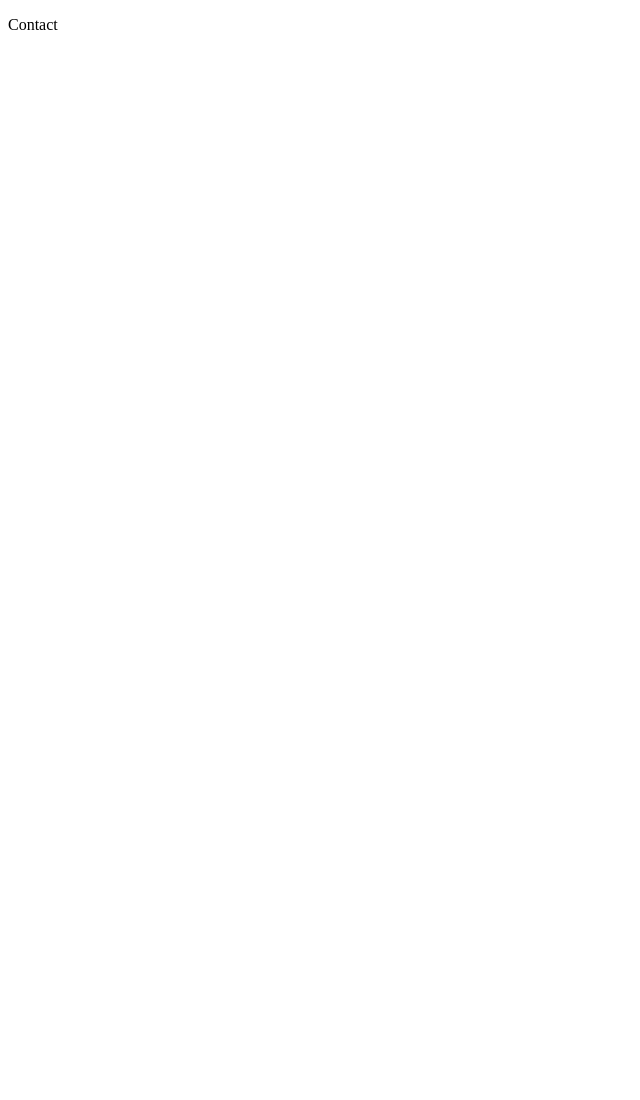
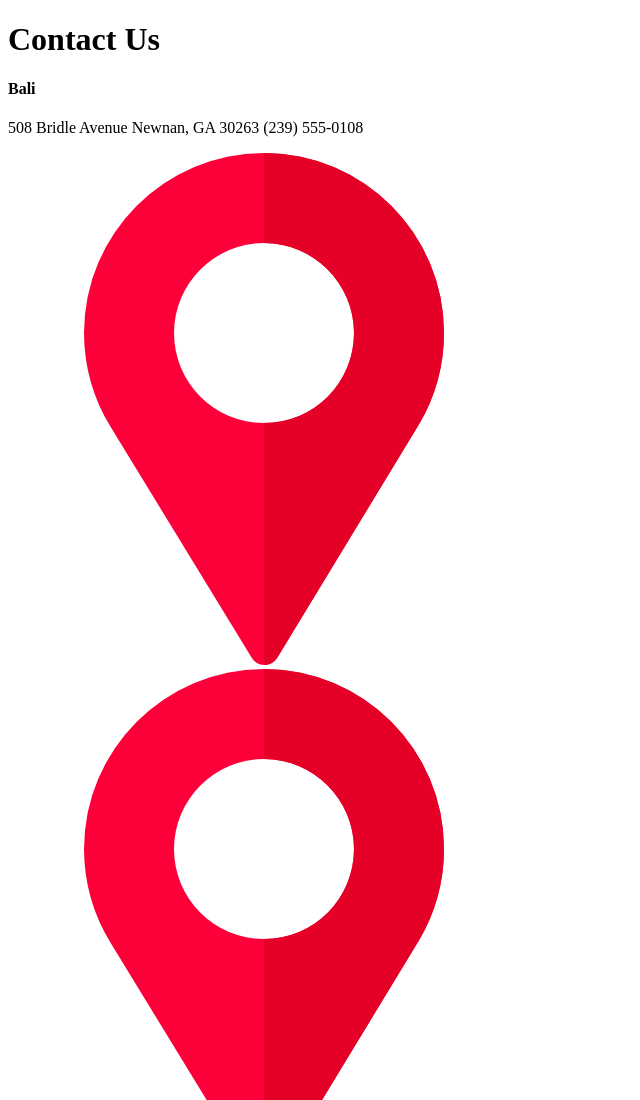
Before and after one commit to atikurahad/green-mart, a plain HTML site: page pages/Contact.html in a window 1280 px wide. Shown: the top 1100 px of the page, without its empty margins (0-640 px from the left). Before the commit the page ends 800 px from the top, so only its background shows below. Drawn offline with Linux system fonts and the light colour scheme.

Commit message:
assest imported

```diff
--- a/pages/Contact.html
+++ b/pages/Contact.html
@@ -1,10 +1,35 @@
 <!DOCTYPE html>
 <html lang="en">
-<head>
-    <meta charset="UTF-8">
-    <meta name="viewport" content="width=device-width, initial-scale=1.0">
-</head>
-<body>
-    <p>Contact</p>
-</body>
+  <head>
+    <meta charset="UTF-8" />
+    <meta name="viewport" content="width=device-width, initial-scale=1.0" />
+  </head>
+  <body>
+    <h1>Contact Us</h1>
+
+    <section class="grid">
+      <div>
+        <h4>Bali</h4>
+        <p>508 Bridle Avenue Newnan, GA 30263 (239) 555-0108</p>
+      </div>
+      <div>
+        <img src="../assets/locate.png" alt="lacation" />
+      </div>
+      <div>
+        <img src="../assets/locate.png" alt="lacation" />
+        <h4>Bali</h4>
+        <p>508 Bridle Avenue Newnan, GA 30263 (239) 555-0108</p>
+      </div>
+      <div>
+        <img src="../assets/locate.png" alt="lacation" />
+        <h4>Bali</h4>
+        <p>508 Bridle Avenue Newnan, GA 30263 (239) 555-0108</p>
+      </div>
+      <div>
+        <img src="../assets/locate.png" alt="lacation" />
+        <h4>Bali</h4>
+        <p>508 Bridle Avenue Newnan, GA 30263 (239) 555-0108</p>
+      </div>
+    </section>
+  </body>
 </html>
```
Also changed, not shown: assets/locate.png (added), index.html (line endings or trailing spaces).
